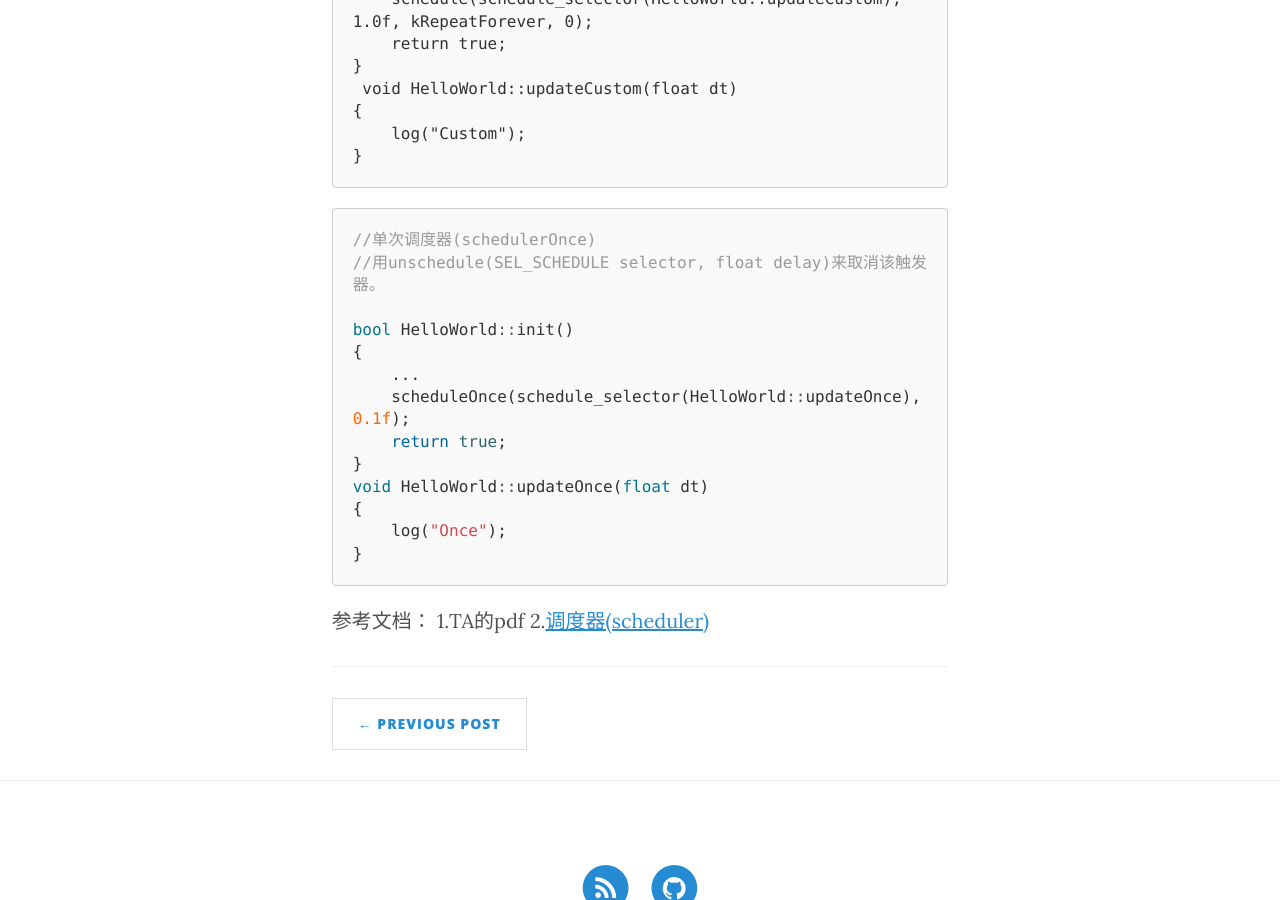
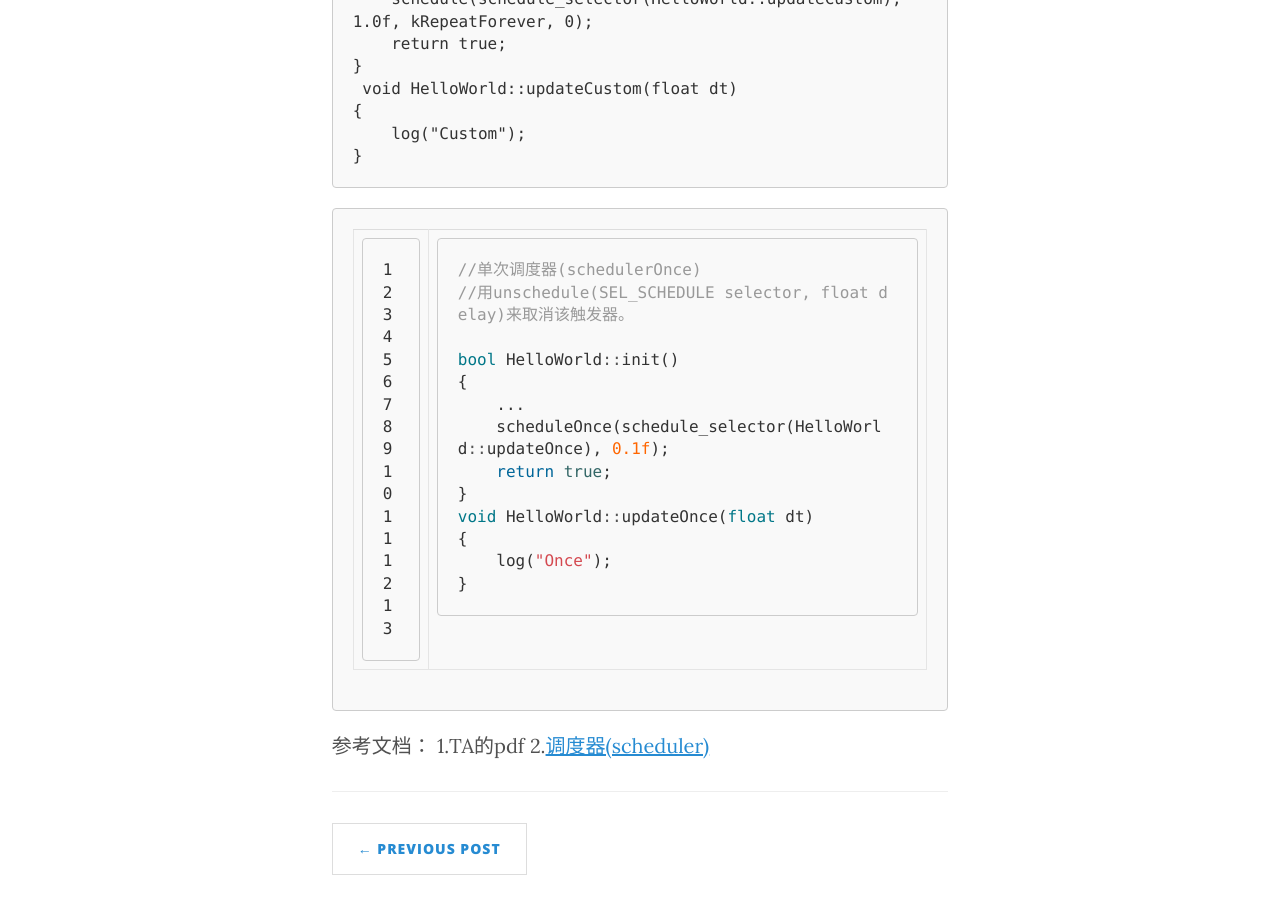
Before and after one commit to 16sixteen/16sixteen.github.io, a Jekyll site: the page built from _posts/2015-05-17-Cocos2d-x-study-4.2.markdown, in a window 1280 px wide and 900 px high, scrolled down 2925 px. Built offline with Jekyll 4.4.1, drawn with Linux system fonts in a browser that asks for light colours; nearby versions of some CDN libraries; Markdown is read by kramdown in place of the engine named in the settings.

Commit message:
11.45
lineons

````diff
--- a/_posts/2015-05-17-Cocos2d-x-study-4.2.markdown
+++ b/_posts/2015-05-17-Cocos2d-x-study-4.2.markdown
@@ -102,7 +102,7 @@ bool HelloWorld::init()
 }
 ```
 
-{% highlight c++ %}
+{% highlight c++ linenos %}
 //单次调度器(schedulerOnce)
 //用unschedule(SEL_SCHEDULE selector, float delay)来取消该触发器。
 
````
